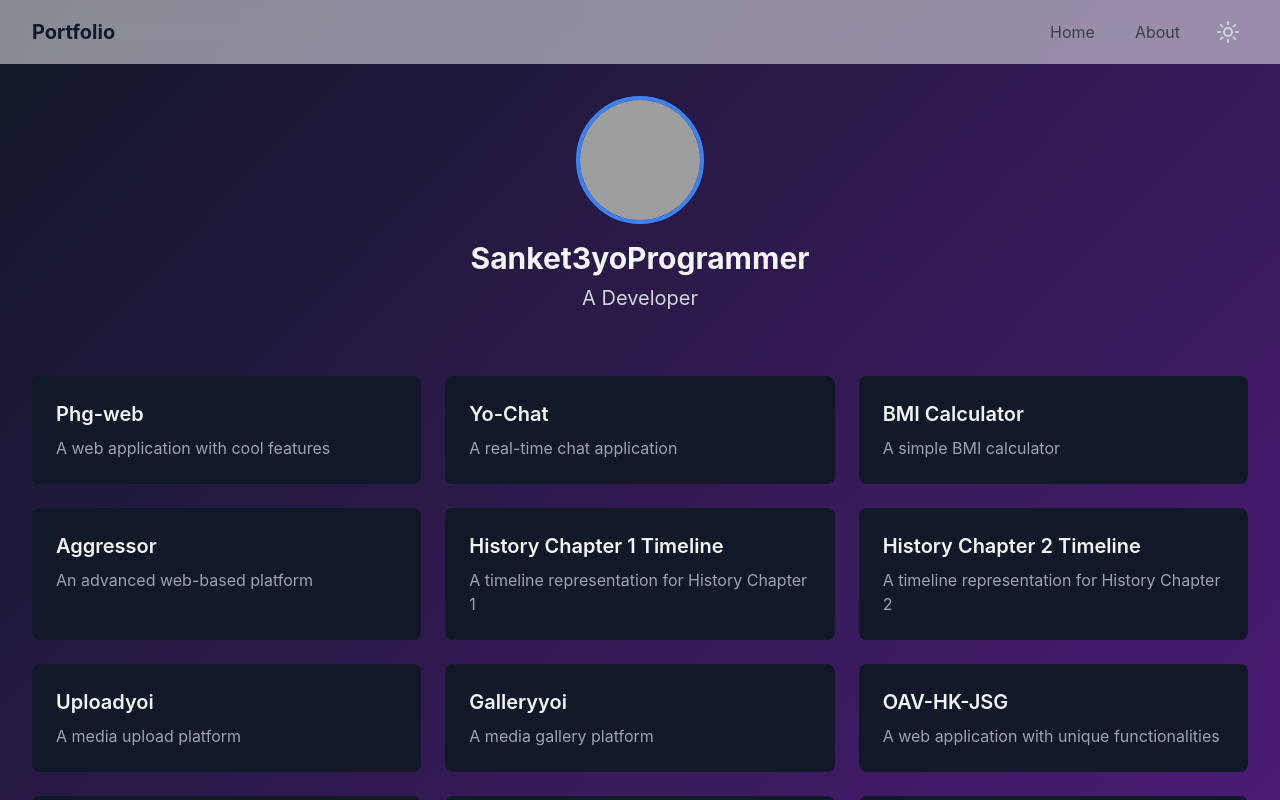
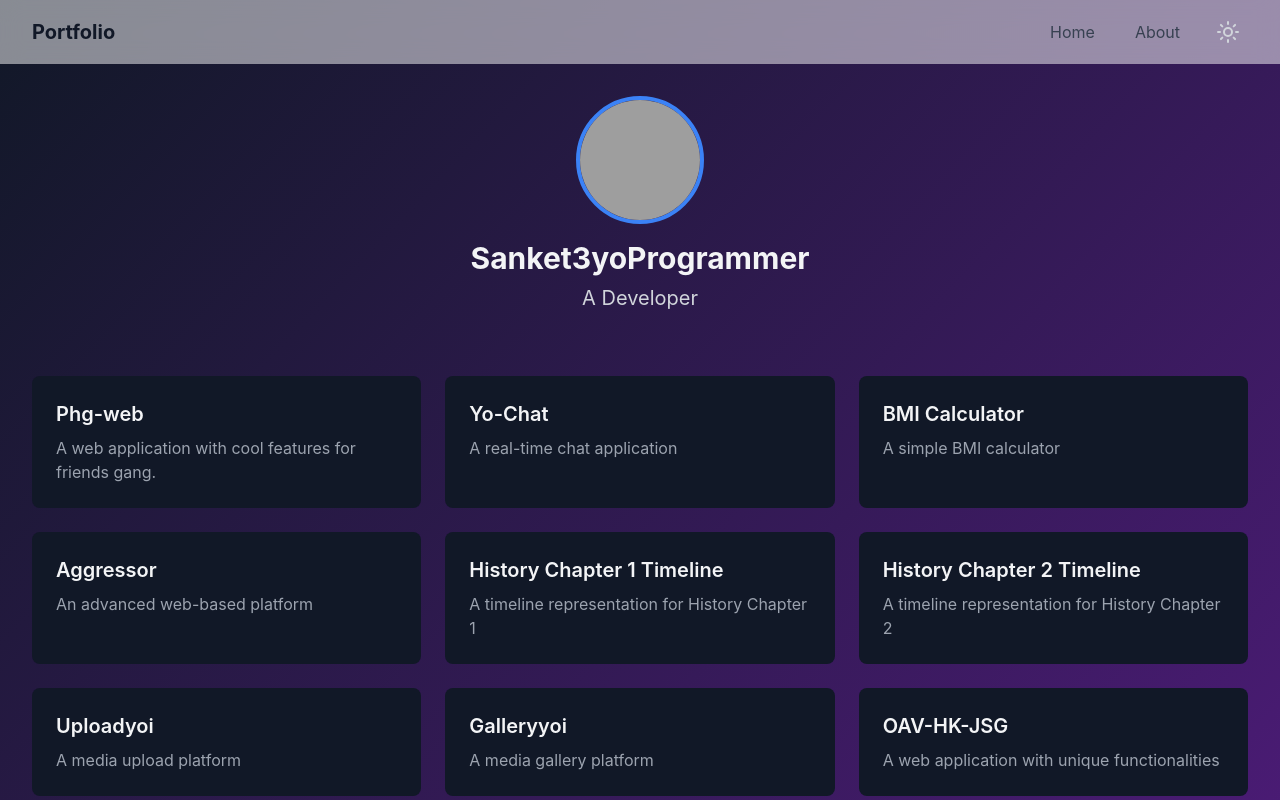
Before and after one commit to Sanket3yoProgrammer/sanketme-projects, a React (Vite) app: page / in a window 1280 px wide. Shown: the top 800 px of the page. Built offline with nearby package versions, Linux system fonts and the light colour scheme; grey boxes are pictures that could not be loaded.

Commit message:
Update App.tsx

```diff
--- a/src/App.tsx
+++ b/src/App.tsx
@@ -7,7 +7,7 @@ const projects = [
   {
     id: 1,
     name: "Phg-web",
-    description: "A web application with cool features",
+    description: "A web application with cool features for friends gang.",
     link: "https://phg-web.vercel.app/index.html"
   },
   {
```
